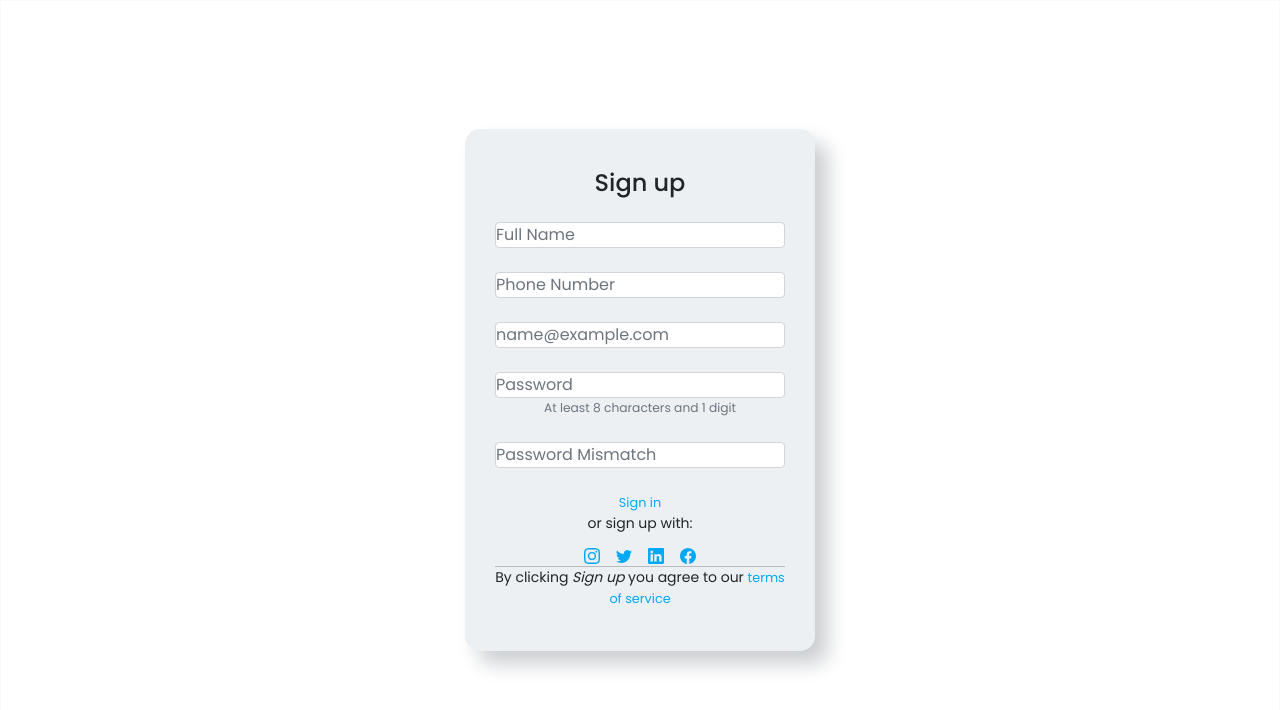
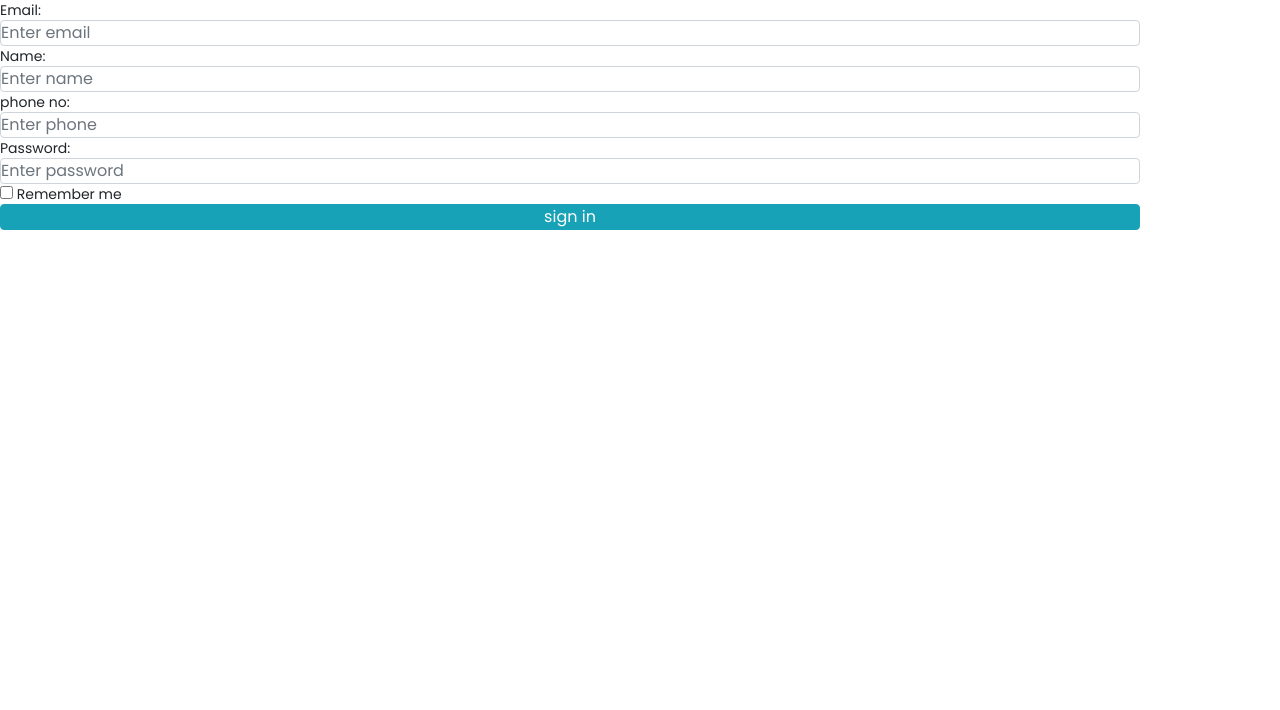
Before and after one commit to varshii04/BookApp, an Angular app: page /registration-component in a window 1280 px wide. Shown: the top 710 px of the page. Built offline with nearby package versions, Linux system fonts and the light colour scheme.

Commit message:
login connected

```diff
--- a/src/app/favourite.ts
+++ b/src/app/favourite.ts
@@ -1,5 +1,3 @@
-
-
 export class Favourite {
     author:String;
     title: String;
--- a/src/app/login/login.component.html
+++ b/src/app/login/login.component.html
@@ -24,10 +24,10 @@
 
         <div class="container">
 
-          <form #loginform="ngForm" (ngSubmit)="loginUser()">
+          <form #loginform="ngForm" (ngSubmit)="loginUser(loginform)">
             <div class = "form-group">
               <label for="email">Email:</label>
-              <input type="email" class="form-control" id = "email" placeholder="Enter email" name = "email" [(ngModel)]="user.emailId">
+              <input type="email" class="form-control" id = "email" placeholder="Enter email" name = "email" [(ngModel)]="user.email">
 
             </div>
             <div class = "form-group">
@@ -38,9 +38,57 @@
               <label><input type = "checkbox" name = "remember"> Remember me</label>
             </div>
             <div class="row">
-              <!-- <button type="submit" class = "btn btn-info" routerLink="/homepage-component" routerLinkActive="active">Login</button> -->
-              <button type="submit" class = "btn btn-info" routerLink="/homepage-component" routerLinkActive="active" >Login</button>
+              <button type="submit" class = "btn btn-info" >Login</button>
+              <!-- <button type="submit" class = "btn btn-info" routerLink="/homepage-component" routerLinkActive="active" >Login</button> -->
               <a routerLink="/registration-component" routerLinkActive="active">Sign Up</a>
             </div>
           </form>
         </div>
+        <!-- <div class="container">
+
+          <form #loginForm="ngForm" (ngSubmit)="loginUser(loginForm)">
+            <div class="form-group">
+              <label for="email">Email address:</label>
+              <input required type="email" class="form-control" id="emailId" name="emailId" [(ngModel)]="user.emailId" #email="ngModel" required pattern="^[a-zA-Z0-9+_.-]+@[a-zA-Z0-9.-]+?\.[a-z]{2,3}$"
+              [class.is-invalid]="email.invalid && email.touched" placeholder="Enter Email ID">
+            </div>
+
+
+            <div *ngIf="email.invalid && (email.dirty || email.touched) "
+              class="alert alert-danger">Email id required</div>
+
+              <div *ngIf="email.errors && email.invalid && email.touched && email.dirty ">
+                <div class=alert-danger *ngIf="email.errors?.['required']">
+                  email is required.
+                </div>
+                <div class="alert-danger" *ngIf="email.errors?.['pattern']">email id invalid</div>
+              </div>
+
+
+             <!-- <div *ngIf="email.invalid && (email.dirty || email.touched) && email.errors.pattern"
+              class="alert alert-danger">invalid email id</div>
+
+
+
+
+
+
+
+
+            <div class="form-group">
+              <label for="pwd">Password:</label>
+              <input required type="password" class="form-control" name="password" id="password"[(ngModel)]="user.password" #pass="ngModel" [class.is-invalid]="pass.invalid && pass.touched" placeholder="Enter Password">,
+            </div>
+
+            <div *ngIf="pass.invalid && pass.touched"
+            class="alert alert-danger"> Password required</div>
+
+
+            <div class="checkbox">
+              <label><input type="checkbox"> Remember me</label>
+            </div>
+            <button type="submit" [disabled]="loginForm.invalid" class="btn btn-default">Login</button>
+          </form>
+          <small>New User ?</small><br>
+          <small id="signUp" (click)="gotoRegister()"> Sign Up</small>
+          </div> -->
--- /dev/null
+++ b/src/app/register.ts
@@ -0,0 +1,6 @@
+export class Register {
+    name:string;
+    email:string;
+    password:string;
+    phone:string;
+}
--- a/src/app/registration/registration.component.html
+++ b/src/app/registration/registration.component.html
@@ -1,38 +1,38 @@
+<!--
 
-
-  <form class="text-center border border-light p-5">
+  <form class="text-center border border-light p-5" #registrationForm="ngForm"  (ngSubmit)="registerUser(registrationForm)">
     <div class="wrapper" >
     <p class="h4 mb-4">Sign up</p>
-   <div [formGroup]="registrationForm">
-     <input [class.is-invalid]="registrationForm.get('Name1').invalid && registrationForm.get('Name1').touched" formControlName="Name1" type ="text" class="form-control mb-4" placeholder="Full Name">
-     <div *ngIf="registrationForm.get('Name1').invalid && registrationForm.get('Name1').touched">
+   <div >
+     <input type ="text" class="form-control mb-4" placeholder="Full Name" [(ngModel)]="register.name">
+      <div *ngIf="registrationForm.get('Name1').invalid && registrationForm.get('Name1').touched">
       <small *ngIf="registrationForm.get('Name1').errors?.['required']" class="text-danger">Name is required*</small>
       </div>
 
 
-      <input [class.is-invalid]="registrationForm.get('phonenumber').invalid && registrationForm.get('phonenumber').touched" formControlName="phonenumber" type ="text" class="form-control mb-4" placeholder="Phone Number">
-      <div *ngIf="registrationForm.get('phonenumber').invalid && registrationForm.get('phonenumber').touched">
+      <input type ="text" class="form-control mb-4" placeholder="Phone Number" [(ngModel)]="register.phone">
+       <div *ngIf="registrationForm.get('phonenumber').invalid && registrationForm.get('phonenumber').touched">
        <small *ngIf="registrationForm.get('phonenumber').errors?.['required']" class="text-danger">Phone Number is required*</small>
        </div>
 
-       <input [class.is-invalid]="registrationForm.get('emailid').invalid && registrationForm.get('emailid').touched" formControlName="emailid" type ="email" class="form-control mb-4" placeholder="name@example.com">
-       <div *ngIf="registrationForm.get('emailid').invalid && registrationForm.get('emailid').touched">
+       <input type ="email" class="form-control mb-4" placeholder="name@example.com" [(ngModel)]="register.emailId">
+        <div *ngIf="registrationForm.get('emailid').invalid && registrationForm.get('emailid').touched">
         <small *ngIf="registrationForm.get('emailid').errors?.['required']" class="text-danger">Email id required*</small>
         </div>
 
 
-        <input [class.is-invalid]="registrationForm.get('password').invalid && registrationForm.get('password').touched" formControlName="password" type ="password" class="form-control" placeholder="Password" aria-describedby="defaultRegisterFormPasswordHelpBlock">
-        <small  id="defaultRegisterFormPasswordHelpBlock"  class="form-text text-muted mb-4"> At least 8 characters and 1 digit</small>
+        <input  formControlName="password" type ="password" class="form-control" placeholder="Password" aria-describedby="defaultRegisterFormPasswordHelpBlock" [(ngModel)]="register.password">
+        <!-- <small  id="defaultRegisterFormPasswordHelpBlock"  class="form-text text-muted mb-4"> At least 8 characters and 1 digit</small> -->
 
-         <div *ngIf="registrationForm.get('password').invalid && registrationForm.get('password').touched">
+         <!-- <div *ngIf="registrationForm.get('password').invalid && registrationForm.get('password').touched">
          <small *ngIf="registrationForm.get('password').errors?.['required']" class="text-danger">Password required*</small>
-         </div>
+         </div> -->
 
 
-         <input [class.is-invalid]="registrationForm.get('confirmpassword').invalid && registrationForm.get('confirmpassword').touched" formControlName="confirmpassword" type ="password" class="form-control mb-4" placeholder="Password Mismatch">
+         <!-- <input [class.is-invalid]="registrationForm.get('confirmpassword').invalid && registrationForm.get('confirmpassword').touched" formControlName="confirmpassword" type ="password" class="form-control mb-4" placeholder="Password Mismatch">
          <div *ngIf="registrationForm.get('confirmpassword').invalid && registrationForm.get('confirmpassword').touched">
           <small *ngIf="registrationForm.get('confirmpassword').errors?.['required']" class="text-danger">Password sholud match*</small>
-          </div>
+          </div>-->
 
 
 
@@ -41,8 +41,8 @@
 
 
  <!-- Sign up button -->
- <!-- <button class="btn mt-3">Sign in</button> Social register -->
- <a  routerLink="/login-component" routerLinkActive="active" type="submit">Sign in</a>
+ <!-- <button class="btn mt-3">Sign in</button> Social register
+ <button type="submit" class = "btn btn-info">Sign in</button>
  <p>or sign up with:</p>
  <a type="button" class="light-blue-text mx-2">
   <svg xmlns="http://www.w3.org/2000/svg" width="16" height="16" fill="currentColor" class="bi bi-instagram" viewBox="0 0 16 16">
@@ -65,12 +65,46 @@
   </svg>
  </a>
  <hr>
- <!-- Terms of service -->
+  Terms of service
  <p>By clicking
    <em>Sign up</em> you agree to our
    <a href="" target="_blank">terms of service</a>
  </p>
 
 </div>
-</div>
-  </form>
+
+  </form> -->
+
+
+  <div class="container">
+
+    <form #registrationform="ngForm" (ngSubmit)="registerUser(registrationform)">
+      <div class = "form-group">
+        <label for="email">Email:</label>
+        <input type="email" class="form-control" id = "email" placeholder="Enter email" name = "email" [(ngModel)]="register.email">
+
+      </div>
+      <div class = "form-group">
+        <label for="name">Name:</label>
+        <input type="name" class="form-control" id = "name" placeholder="Enter name" name = "name" [(ngModel)]="register.name">
+
+      </div>
+      <div class = "form-group">
+        <label for="phone">phone no:</label>
+        <input type="phone" class="form-control" id = "phone" placeholder="Enter phone" name = "phone" [(ngModel)]="register.phone">
+
+      </div>
+      <div class = "form-group">
+        <label for="pwd">Password:</label>
+        <input type="password" class="form-control" id = "pwd" placeholder="Enter password" name = "password" [(ngModel)]="register.password">
+      </div>
+      <div class = "checkbox">
+        <label><input type = "checkbox" name = "remember"> Remember me</label>
+      </div>
+      <div class="row">
+        <button type="submit" class = "btn btn-info" >sign in</button>
+        <!-- <button type="submit" class = "btn btn-info" routerLink="/homepage-component" routerLinkActive="active" >Login</button> -->
+
+      </div>
+    </form>
+  </div>
--- a/src/app/registration/registration.component.ts
+++ b/src/app/registration/registration.component.ts
@@ -1,7 +1,9 @@
 import { Component, OnInit } from '@angular/core';
 import { FormBuilder, Validators } from '@angular/forms';
 import { FormGroup, FormControl } from '@angular/forms';
+import { Router } from '@angular/router';
 import { DataserviceService } from '../dataservice.service';
+import { Register } from '../register';
 
 @Component({
   selector: 'app-registration',
@@ -10,38 +12,80 @@ import { DataserviceService } from '../dataservice.service';
 })
 export class RegistrationComponent implements OnInit {
 
+  register = new Register();
   title = 'registration';
-  constructor(private reg:FormBuilder,private _service:DataserviceService){}
-    registrationForm=this.reg.group({
-      Name1:['',[Validators.required,Validators.pattern(/[a-zA-Z][a-zA-Z ]/)]],
+  //msg: any;
+
+  constructor(private reg:FormBuilder, private _service:DataserviceService,private _router : Router){}
+  registrationform=this.reg.group({
       password:['',[Validators.required,Validators.pattern(/^(?=.*?[A-Z])(?=.*?[a-z])(?=.*?[0-9])(?=.*?[^\w\s]).{8,}$/)]],
-      confirmpassword:['',[Validators.required,Validators.pattern(/^(?=.*?[A-Z])(?=.*?[a-z])(?=.*?[0-9])(?=.*?[^\w\s]).{8,}$/)]],
       emailid:['',[Validators.required,Validators.pattern(/^[a-z0-9._%+-]+@[a-z0-9.-]+\.[a-z]{2,4}$/)]],
-      phonenumber:['',[Validators.required,Validators.pattern(/^((\\+91-?)|0)?[0-9]{10}$/)]]
+  })
+
+    get password(){
+      return this.registrationform.get('password');
+    }
+
+    get emailid(){
+      return this.registrationform.get('emailid');
+    }
+
+
+  ngOnInit(): void {
+  }
+  registerUser(registrationForm:any)
+  {
+    console.log(registrationForm);
+    this._service.registerUserFromRemote(this.register).subscribe(
+      data =>{ console.log("response received");
+      this._router.navigate(['/login-component'])},
+      _error => console.log("excepton occured")
+      )
+
+  }
+
+    // registrationForm=this.reg.group({
+    //   Name1:['',[Validators.required,Validators.pattern(/[a-zA-Z][a-zA-Z ]/)]],
+    //   //password:['',[Validators.required,Validators.pattern(/^(?=.*?[A-Z])(?=.*?[a-z])(?=.*?[0-9])(?=.*?[^\w\s]).{8,}$/)]],
+    //   //confirmpassword:['',[Validators.required,Validators.pattern(/^(?=.*?[A-Z])(?=.*?[a-z])(?=.*?[0-9])(?=.*?[^\w\s]).{8,}$/)]],
+    //   emailid:['',[Validators.required,Validators.pattern(/^[a-z0-9._%+-]+@[a-z0-9.-]+\.[a-z]{2,4}$/)]],
+    //   phonenumber:['',[Validators.required,Validators.pattern(/^((\\+91-?)|0)?[0-9]{10}$/)]],
+    //   password:['']
 
 
 
 
 
-    })
-    get Name1(){
-      return this.registrationForm.get('Name1');
-    }
-    get password(){
-      return this.registrationForm.get('password');
-    }
-    get confirmpassword(){
-      return this.registrationForm.get('confirmpassword');
-    }
-    get emailid(){
-      return this.registrationForm.get('emailid');
-    }
-    get phonenumber(){
-      return this.registrationForm.get('phonenumber');
-    }
+    // })
+    // get name(){
+    //   return this.registrationForm.get('Name1');
+    // }
+    // get password(){
+    //   return this.registrationForm.get('password');
+    // }
 
-  ngOnInit(): void {
-  }
+    // get email(){
+    //   return this.registrationForm.get('emailid');
+    // }
+    // get phone(){
+    //   return this.registrationForm.get('phonenumber');
+    // }
+
+  // ngOnInit(): void {
+  // }
+  // registerUser()
+  // {
+  //   this._service.registerUserFromRemote().subscribe(
+  //     _data=>{
+  //         console.log("response received");
+  //         this._router.navigate(['/login-component'])
+  //     },
+  //     error=>{
+  //       console.log("exception ocurred");
+  //       this.msg=error.error;
+  //     }
+  //   )
+  // }
 
 
 
--- a/src/app/user.ts
+++ b/src/app/user.ts
@@ -1,8 +1,9 @@
 export class User {
     id:number;
-    emailId:string;
-    userName:string;
+    email:string;
+    name:string;
     password:string;
     constructor(){}
 
+
 }
```
Also changed, not shown: src/app/dataservice.service.ts (+8 -3 lines), src/app/homepage/homepage.component.ts (+5 -4 lines), src/app/login/login.component.ts (+14 -5 lines), 1 other file (tests, documents, lock files or other folders).
